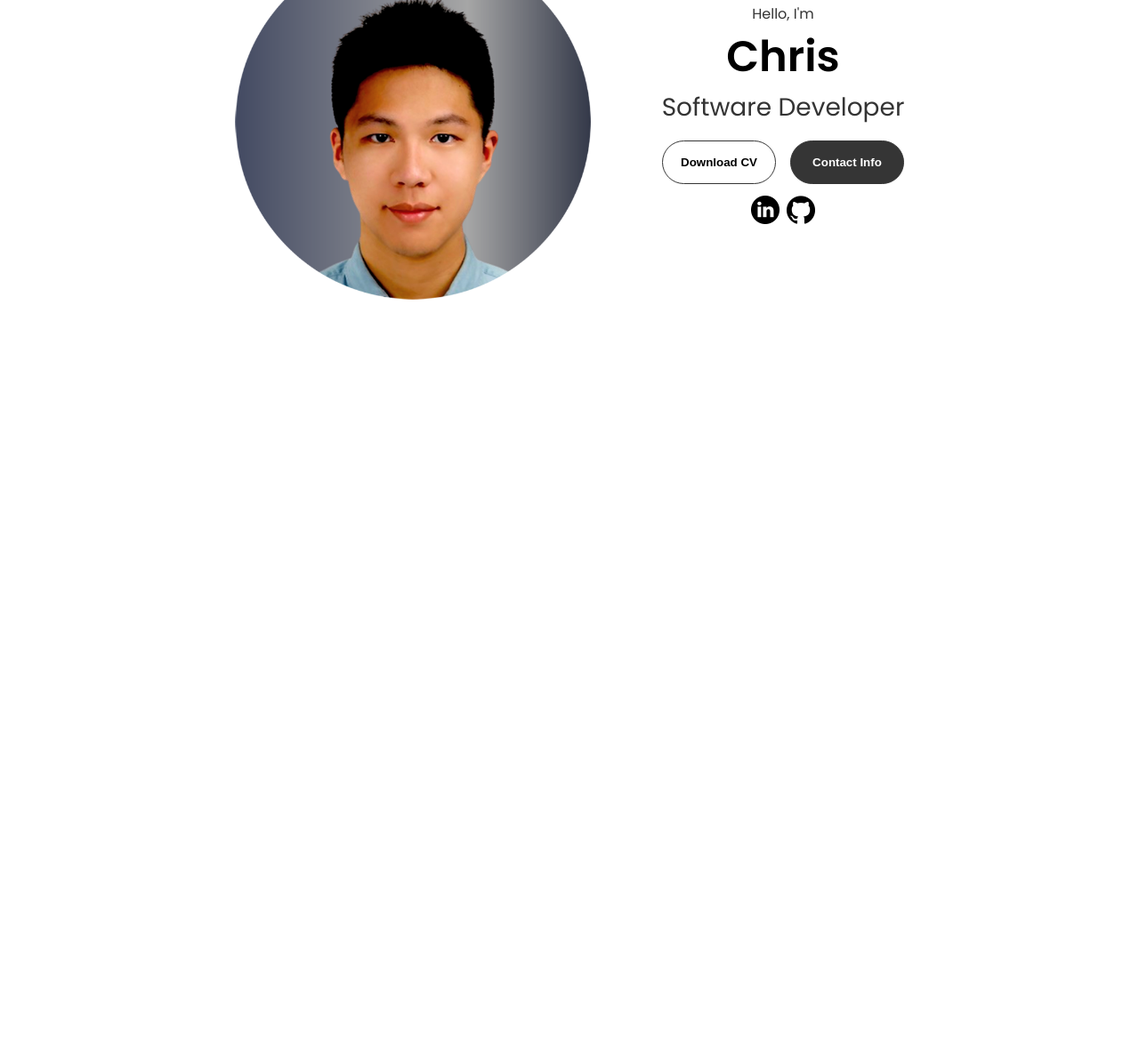
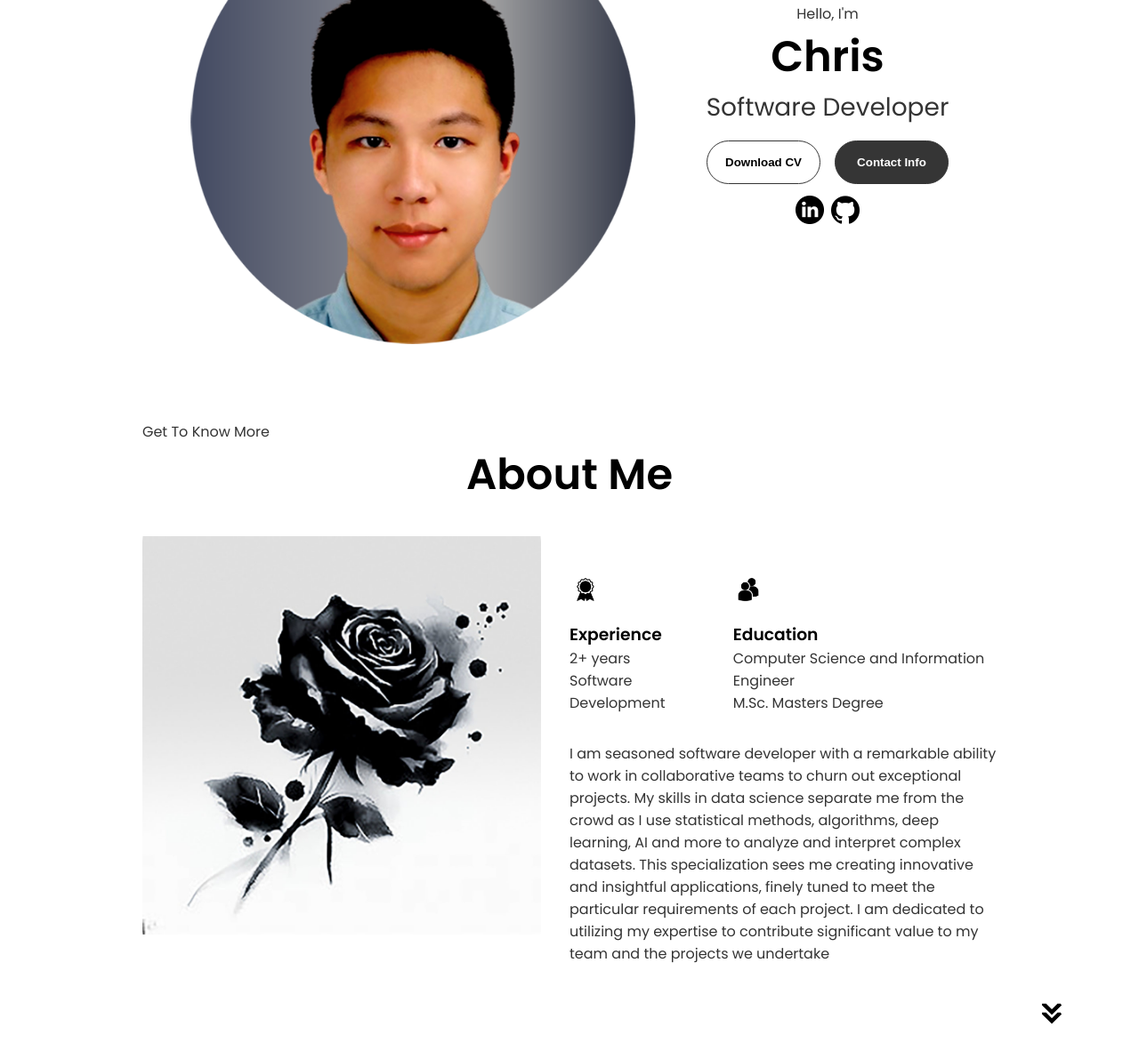
Before and after one commit to chris0512/portfolio2, a website: page public/index.html in a window 1280 px wide. Shown: the part 335-1526 px from the top of the page at 89% size. Before the commit the page ends 800 px from the top, so only its background shows below. Drawn offline with Linux system fonts and the light colour scheme.

Commit message:
create the about section

```diff
--- a/public/css/media-query.css
+++ b/public/css/media-query.css
@@ -11,6 +11,13 @@
         display: flex;
     }
 
+}
+
+@media screen and (max-width: 960px) {
+    .flex-container {
+        flex-direction: column;
+        align-items: center;
+    }
 }
 
 
--- a/public/css/style.css
+++ b/public/css/style.css
@@ -160,6 +160,7 @@ section {
 
 .section-container {
     display: flex;
+
 }
 
 /* hero sections*/
@@ -176,8 +177,8 @@ section {
 
 .section__pic-container {
     display: flex;
-    height: 400px;
-    width: 400px;
+    height: 500px;
+    width: 500px;
     margin: auto 0;
 }
 
@@ -268,3 +269,47 @@ section {
     cursor: pointer;
     height: 2rem;
 }
+
+
+/*about section*/
+#about {
+    position: relative;
+}
+
+.flex-container {
+    display: flex;
+    align-items: center;
+    justify-content: space-between;
+    gap: 2em;
+}
+
+.about-containers {
+    gap: 2rem;
+    margin-bottom: 2rem;
+    margin-top: 2rem;
+}
+
+.about-details-container {
+    display: flex;
+    flex-direction: column;
+    max-width: 50%;
+    margin: 2em auto 0 auto;
+    justify-content: center;
+}
+
+.about-containers,
+.about-details-container {
+    display: flex;
+}
+
+.about-pic {
+    border-radius: 2rem;
+    height: auto; /* increased size */
+    max-width: 100%/* increased size */
+}
+
+.arrow {
+    position: absolute;
+    right: -5rem;
+    bottom: 2.5rem;
+}
--- a/public/index.html
+++ b/public/index.html
@@ -20,10 +20,10 @@
         </div>
         <div>
             <ul class="nav-links">
-                <li><a href="#">About</a></li>
-                <li><a href="#">Experience</a></li>
-                <li><a href="#">Projects</a></li>
-                <li><a href="#">Contact</a></li>
+                <li><a href="#about">About</a></li>
+                <li><a href="#experince">Experience</a></li>
+                <li><a href="#projects">Projects</a></li>
+                <li><a href="#contact">Contact</a></li>
             </ul>
         </div>
     </nav>
@@ -55,7 +55,6 @@
         </div>
 
     </nav>
-
 
     <!--    hero section-->
     <section id="profile">
@@ -93,6 +92,49 @@
 
     </section>
 
+    <!--    about section -->
+    <section id="about">
+        <p class="section__text_p1">Get To Know More</p>
+        <h1 class="title">About Me</h1>
+        <div class="section-container">
+            <div class="flex-container">
+                <div class="section__pic-container">
+                    <img src="./assets/images/about/about-pic-1.jpg" alt="about pic"
+                         class="about-pic">
+                </div>
+                <div class="about-details-container">
+                    <div class="about-containers">
+
+                        <!--about details 1-->
+                        <div class="details-container">
+                            <img src="./assets/images/icons/experience.png" alt="experience"
+                                 class="icon">
+                            <h3>Experience</h3>
+                            <p>2+ years <br>Software Development</p>
+                        </div>
+
+                        <!--about details 2-->
+                        <div class="details-container">
+                            <img src="./assets/images/icons/education.png" alt="education"
+                                 class="icon">
+                            <h3>Education</h3>
+                            <p>Computer Science and Information Engineer<br>M.Sc. Masters Degree</p>
+                        </div>
+                    </div>
+                    <div class="text-container">
+                        <p>
+                            I am seasoned software developer with a remarkable ability to work in collaborative teams to churn out exceptional projects. My skills in data science separate me from the crowd as I use statistical methods, algorithms, deep learning, AI and more to analyze and interpret complex datasets. This specialization sees me creating innovative and insightful applications, finely tuned to meet the particular requirements of each project. I am dedicated to utilizing my expertise to contribute significant value to my team and the projects we undertake
+                        </p>
+                    </div>
+                </div>
+            </div>
+
+        </div>
+        <img src="./assets/images/icons/arrow.png" alt="arrow icons"
+                 class="icon arrow" onclick="location.href='./experience'">
+
+    </section>
+
 
     <script src="./js/script.js"></script>
 </body>
```
